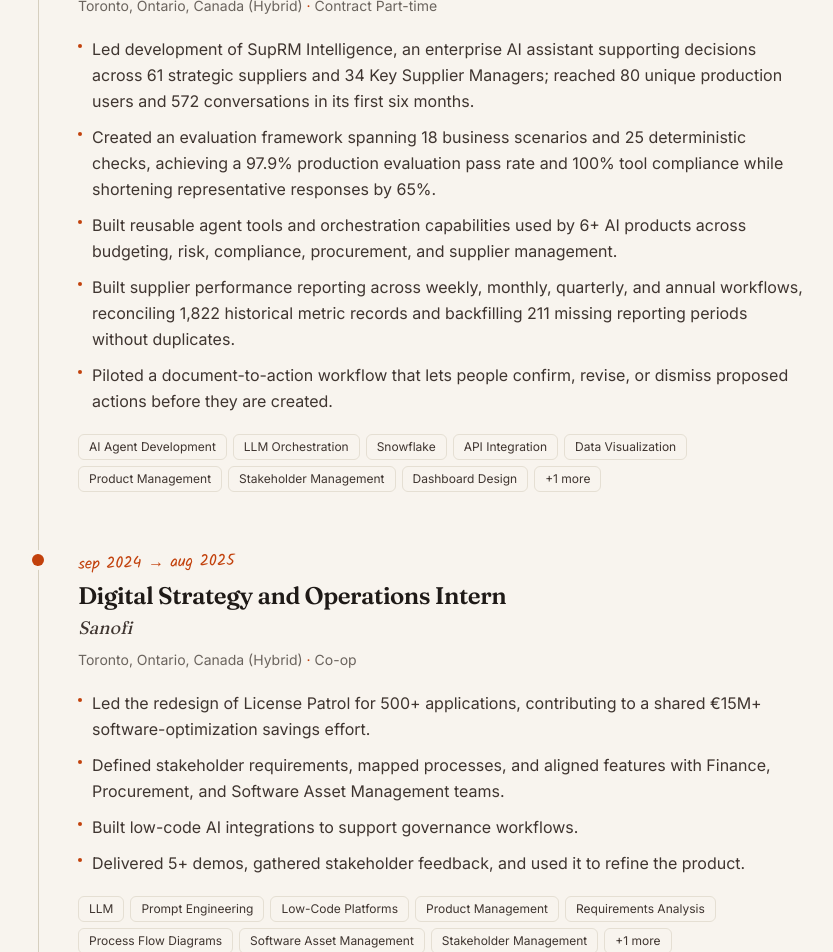
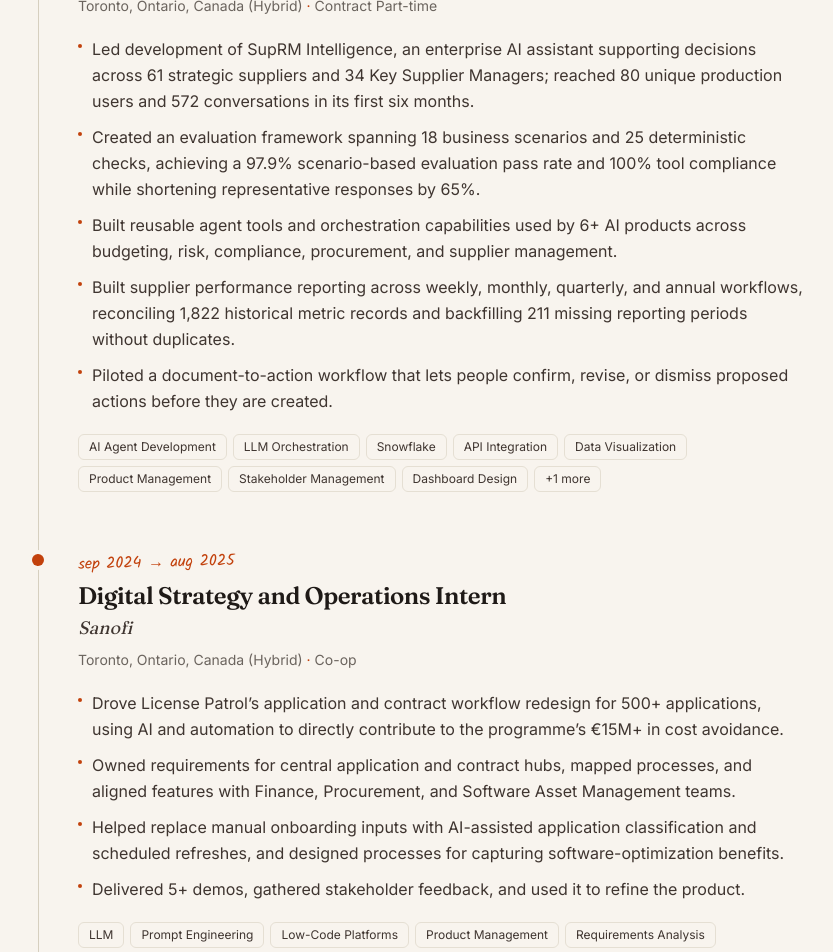
Before and after one commit to Calvin-Liew/calvin-liew-portfolio, a Next.js app: page /profile in a window 1280 px wide. Shown: the part 2340-3292 px from the top of the page, without its empty margins (218-1051 px from the left). Built offline with nearby package versions, Linux system fonts and the light colour scheme; no server answers.

Commit message:
Clarify License Patrol contribution and cost avoidance

```diff
--- a/src/data/experience.ts
+++ b/src/data/experience.ts
@@ -10,7 +10,7 @@
     type: 'Contract Part-time',
     description: [
       'Led development of SupRM Intelligence, an enterprise AI assistant supporting decisions across 61 strategic suppliers and 34 Key Supplier Managers; reached 80 unique production users and 572 conversations in its first six months.',
-      'Created an evaluation framework spanning 18 business scenarios and 25 deterministic checks, achieving a 97.9% production evaluation pass rate and 100% tool compliance while shortening representative responses by 65%.',
+      'Created an evaluation framework spanning 18 business scenarios and 25 deterministic checks, achieving a 97.9% scenario-based evaluation pass rate and 100% tool compliance while shortening representative responses by 65%.',
       'Built reusable agent tools and orchestration capabilities used by 6+ AI products across budgeting, risk, compliance, procurement, and supplier management.',
       'Built supplier performance reporting across weekly, monthly, quarterly, and annual workflows, reconciling 1,822 historical metric records and backfilling 211 missing reporting periods without duplicates.',
       'Piloted a document-to-action workflow that lets people confirm, revise, or dismiss proposed actions before they are created.'
@@ -35,9 +35,9 @@
     dates: 'Sep 2024 - Aug 2025',
     type: 'Co-op',
     description: [
-      'Led the redesign of License Patrol for 500+ applications, contributing to a shared €15M+ software-optimization savings effort.',
-      'Defined stakeholder requirements, mapped processes, and aligned features with Finance, Procurement, and Software Asset Management teams.',
-      'Built low-code AI integrations to support governance workflows.',
+      'Drove License Patrol’s application and contract workflow redesign for 500+ applications, using AI and automation to directly contribute to the programme’s €15M+ in cost avoidance.',
+      'Owned requirements for central application and contract hubs, mapped processes, and aligned features with Finance, Procurement, and Software Asset Management teams.',
+      'Helped replace manual onboarding inputs with AI-assisted application classification and scheduled refreshes, and designed processes for capturing software-optimization benefits.',
       'Delivered 5+ demos, gathered stakeholder feedback, and used it to refine the product.'
     ],
     skills: [
```
